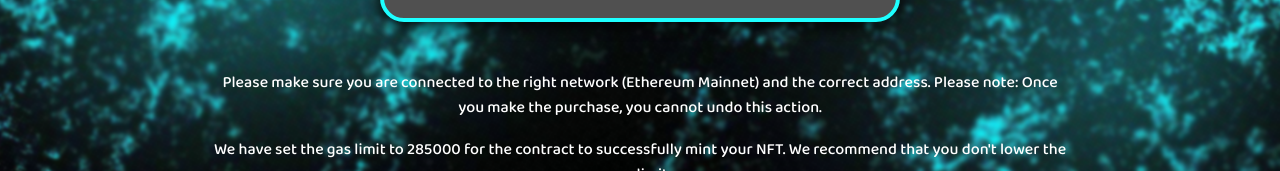
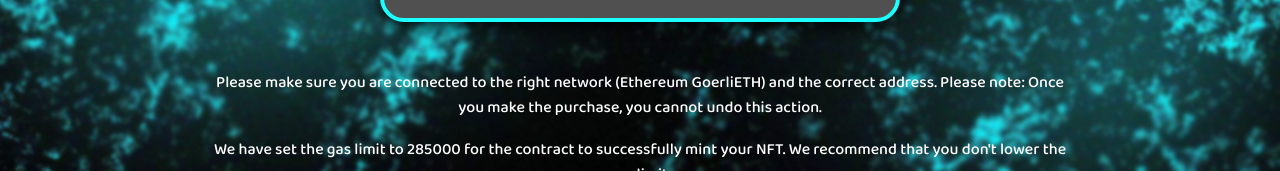
Before and after one commit to jrsol08/wqesad, a React (Create React App) app: page / in a window 1280 px wide. Shown: the part 588-759 px from the top of the page. Built offline with nearby package versions, Linux system fonts and the light colour scheme.

Commit message:
Update App.js

```diff
--- a/src/App.js
+++ b/src/App.js
@@ -390,7 +390,7 @@ function App() {
             }}
           >
             Please make sure you are connected to the right network (
-            {CONFIG.NETWORK.NAME} Mainnet) and the correct address. Please note:
+            {CONFIG.NETWORK.NAME} GoerliETH) and the correct address. Please note:
             Once you make the purchase, you cannot undo this action.
           </s.TextDescription>
           <s.SpacerSmall />
```
